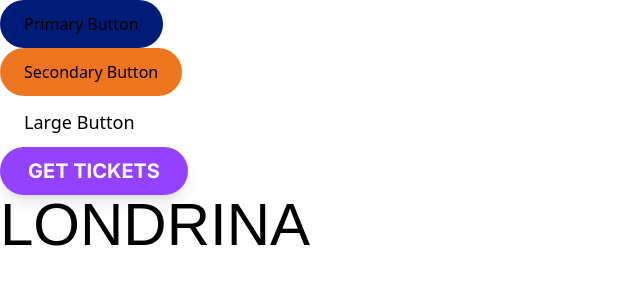
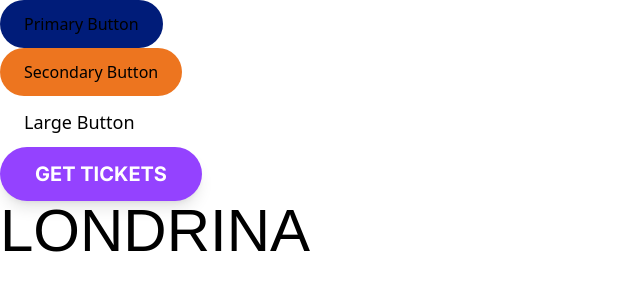
Before and after one commit to SAMAHAN-Systems-Development/sadya-2023-website, a Next.js app: page / in a window 1280 px wide. Shown: the top 300 px of the page, without its empty margins (0-640 px from the left). Built offline with nearby package versions, Linux system fonts and the light colour scheme; a web font is replaced by a local one.

Commit message:
feat: finalized button MainButton #6

```diff
--- a/src/components/ui/MainButton.tsx
+++ b/src/components/ui/MainButton.tsx
@@ -10,8 +10,8 @@ type MainButtonProps = {
 
 const buttonVariants = cva(
     [
-      'inline-flex items-center gap-[0.625rem] px-[2.1875rem] py-[0.9375rem] sm:px-[1.75rem] sm:py-[0.75rem] xsm:px-[1.75rem] xsm:py-[0.75rem] overflow-hidden justify-center relative cursor-pointer shadow-lg ',
-      'font-inter w-fit mt-[-0.0625rem] tracking-[0] font-bold leading-[normal] whitespace-nowrap relative text-[1.25rem] xsm:text-[1rem] sm:text-[1rem] md:text-[1.25rem] lg:text-[1.25rem] xl:text-[1.25rem] 2xl:[1.25rem]',
+      'inline-flex items-center gap-[0.625rem] px-[1.75rem] py-[0.75rem] sm:px-[2.1875rem] sm:py-[0.9375rem] overflow-hidden justify-center relative cursor-pointer shadow-lg ',
+      'font-inter w-fit mt-[-0.0625rem] tracking-[0] font-bold leading-[normal] whitespace-nowrap relative text-[1rem] sm:text-[1.25rem]',
     ],
     {
       variants: {
```
